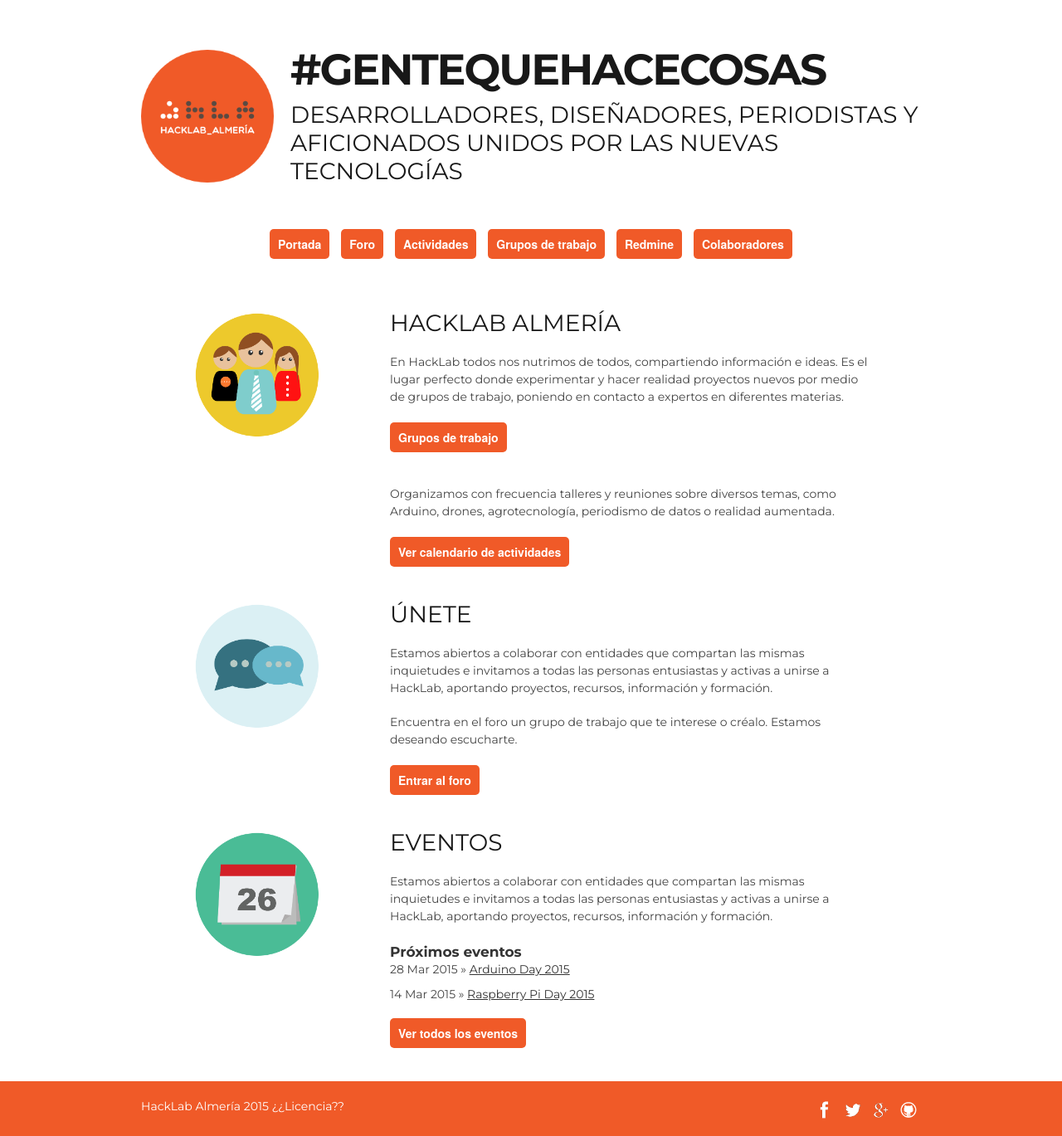
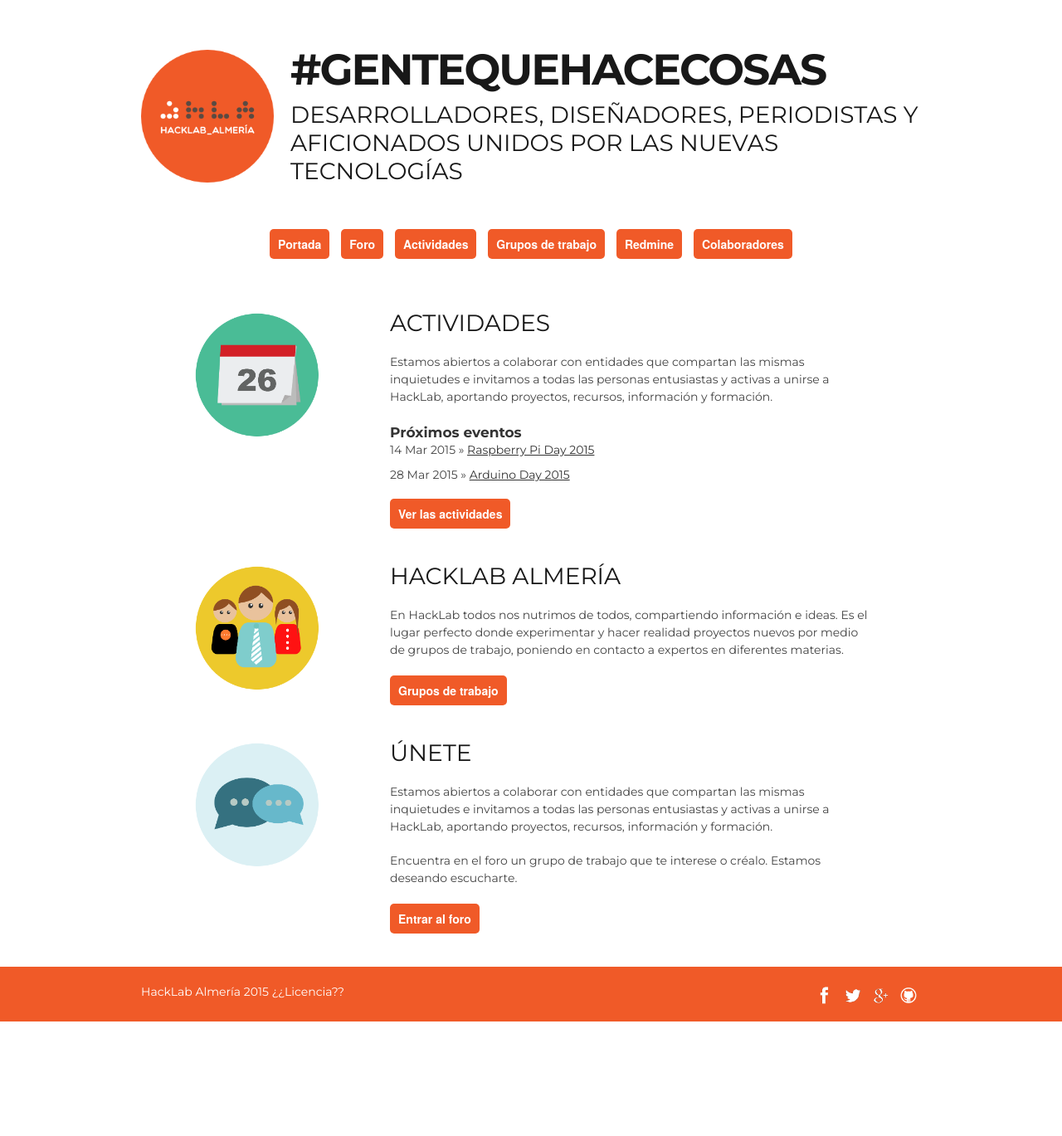
Before and after one commit to HackLab-Almeria/hacklab-almeria.github.io, a Jekyll site: the page built from index.html, in a window 1280 px wide. Shown: the whole page at 83% size. Built offline with Jekyll 4.4.1, drawn with Linux system fonts in a browser that asks for light colours; comment, search, counter and statistics services are not loaded; after the commit the page ends 1231 px from its top, so only the background shows below that.

Commit message:
Propuesta de pequeños cambios para la portada

```diff
--- a/index.html
+++ b/index.html
@@ -4,20 +4,39 @@ title: HackLab Almería
 ---
 <div class="container">
     <div class="three columns offset-by-one sidebar">
-        <a href="{{ site.url }}/gruposdetrabajo" title="Grupos de trabajo"><img src="{{ site.url }}/recursos/comunidades.png" title="Comunidades" /></a>
+        <a href="{{ site.url }}/eventos" title="Agenda de actividades"><img src="{{ site.url }}/recursos/agenda.png" title="Agenda" alt="Agenda" /></a>
+    </div>
+    <div class="ten columns offset-by-one">
+        <h3>Actividades</h3>
+        <p>Estamos abiertos a colaborar con entidades que compartan las mismas inquietudes e invitamos a todas las personas entusiastas y activas a unirse a HackLab, aportando proyectos, recursos, información y formación.</p>
+        <h5><strong>Próximos eventos</strong></h5>
+        {% assign curDate = site.time | date: '%s' %}
+        <ul>
+            {% for post in site.posts reversed %}
+            {% assign date = post.date | date: '%s' %}
+            {% if date >= curDate %}
+            <li><span>{{ post.date | date_to_string }}</span> &raquo; <a href="{{ post.url }}">{{ post.title }}</a></li>
+            {% endif %}
+            {% endfor %}
+        </ul>
+        <p><a href="{{ site.url }}/eventos" class="button">Ver las actividades</a></p>
+    </div>
+</div>
+
+<div class="container">
+    <div class="three columns offset-by-one sidebar">
+        <a href="{{ site.url }}/gruposdetrabajo" title="Grupos de trabajo"><img src="{{ site.url }}/recursos/comunidades.png" title="Comunidades" alt="Comunidades" /></a>
     </div>
     <div class="ten columns offset-by-one">
         <h3>Hacklab Almería</h3>
         <p>En HackLab todos nos nutrimos de todos, compartiendo información e ideas. Es el lugar perfecto donde experimentar y hacer realidad proyectos nuevos por medio de grupos de trabajo, poniendo en contacto a expertos en diferentes materias.</p>
         <p><a href="{{ site.url }}/gruposdetrabajo" class="button" title="Grupos de trabajo">Grupos de trabajo</a></p>
-        <p>Organizamos con frecuencia talleres y reuniones sobre diversos temas, como Arduino, drones, agrotecnología, periodismo de datos o realidad aumentada.</p>
-        <p><a href="{{ site.url }}/calendario" class="button">Ver calendario de actividades</a></p>
     </div>
 </div>
 
 <div class="container">
     <div class="three columns offset-by-one sidebar">
-        <a href="http://discourse.hacklabalmeria.bitnamiapp.com/" title="Entrar al foro"><img src="{{ site.url }}/recursos/foro.png" title="Foro" /></a>
+        <a href="http://discourse.hacklabalmeria.bitnamiapp.com/" title="Entrar al foro"><img src="{{ site.url }}/recursos/foro.png" title="Foro" alt="Foro" /></a>
     </div>
     <div class="ten columns offset-by-one">
         <h3>Únete</h3>
@@ -26,24 +45,3 @@ title: HackLab Almería
         <p><a href="http://discourse.hacklabalmeria.bitnamiapp.com/" class="button" title="Entrar al foro">Entrar al foro</a></p>
     </div>
 </div>
-
-<div class="container">
-    <div class="three columns offset-by-one sidebar">
-        <a href="{{ site.url }}/eventos" title="Agenda de actividades"><img src="{{ site.url }}/recursos/agenda.png" /></a>
-    </div>
-    <div class="ten columns offset-by-one">
-        <h3>Eventos</h3>
-        <p>Estamos abiertos a colaborar con entidades que compartan las mismas inquietudes e invitamos a todas las personas entusiastas y activas a unirse a HackLab, aportando proyectos, recursos, información y formación.</p>
-        <h5><strong>Próximos eventos</strong></h5>
-        {% assign curDate = site.time | date: '%s' %}
-        <ul>
-            {% for post in site.posts %}
-            {% assign date = post.date | date: '%s' %}
-            {% if date >= curDate %}
-            <li><span>{{ post.date | date_to_string }}</span> &raquo; <a href="{{ post.url }}">{{ post.title }}</a></li>
-            {% endif %}
-            {% endfor %}
-        </ul>
-        <p><a href="{{ site.url }}/eventos" class="button">Ver todos los eventos</a></p>
-    </div>
-</div>
```
